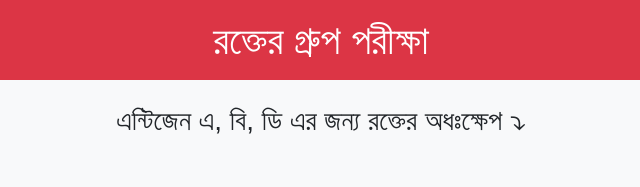
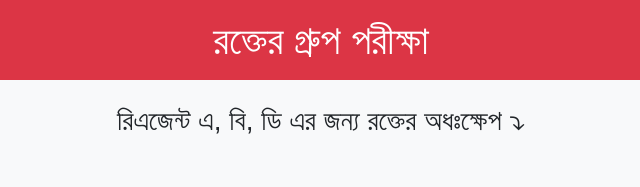
Before and after one commit to AnisurRahmanJU/Blood-Group-Test, a plain HTML site: page index.html in a window 1280 px wide. Shown: the top 187 px of the page, 319-959 px from the left. Drawn offline with nearby package versions, Linux system fonts and the light colour scheme.

Commit message:
Update index.html

```diff
--- a/index.html
+++ b/index.html
@@ -12,7 +12,7 @@
         <h1>রক্তের গ্রুপ পরীক্ষা</h1>
     </header>
     <br>
-   <center><h3>এন্টিজেন এ, বি, ডি এর জন্য রক্তের অধঃক্ষেপ ⤵</h3></center>
+   <center><h3>রিএজেন্ট এ, বি, ডি এর জন্য রক্তের অধঃক্ষেপ ⤵</h3></center>
 
     <div class="container my-4">
         <div class="row mb-4">
```
